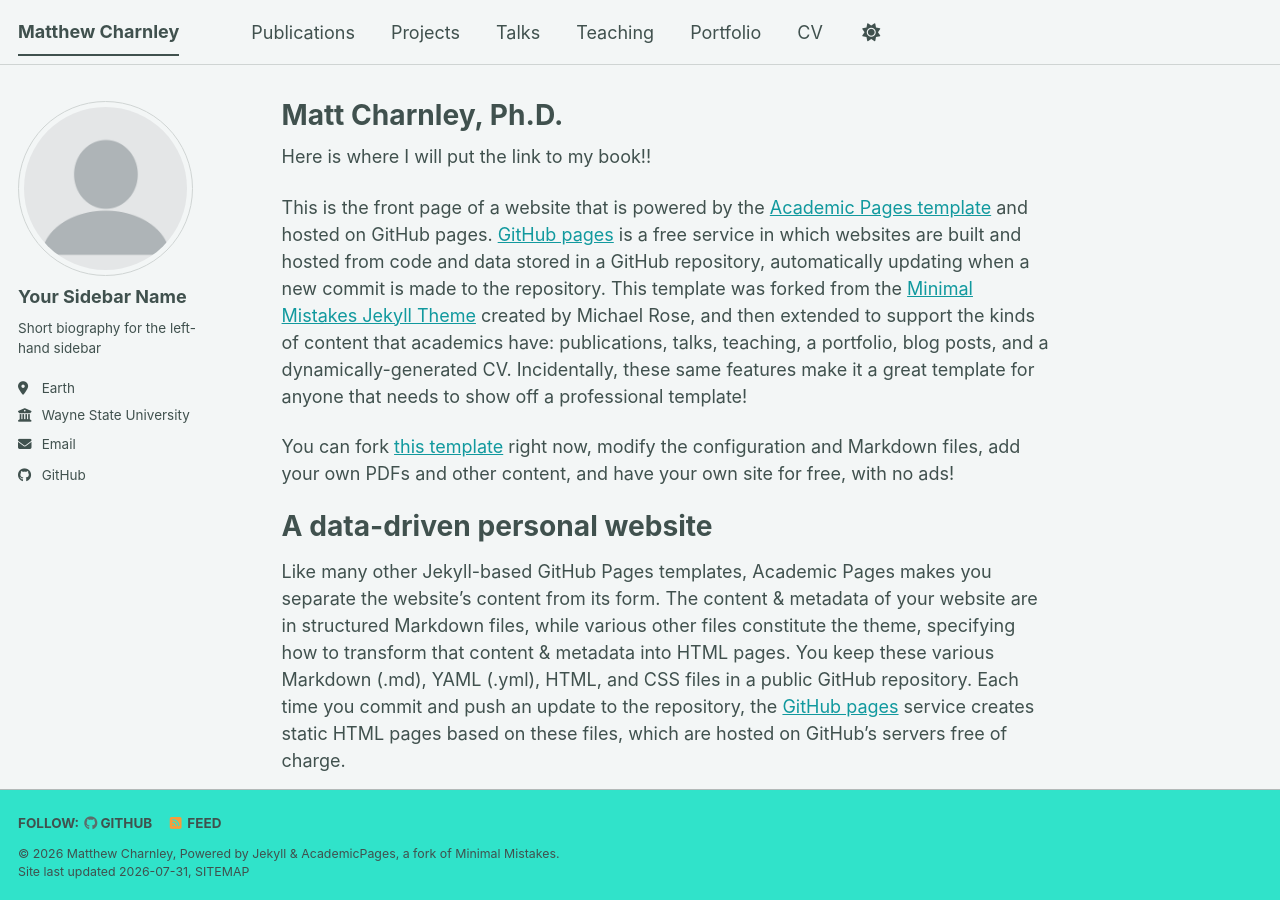
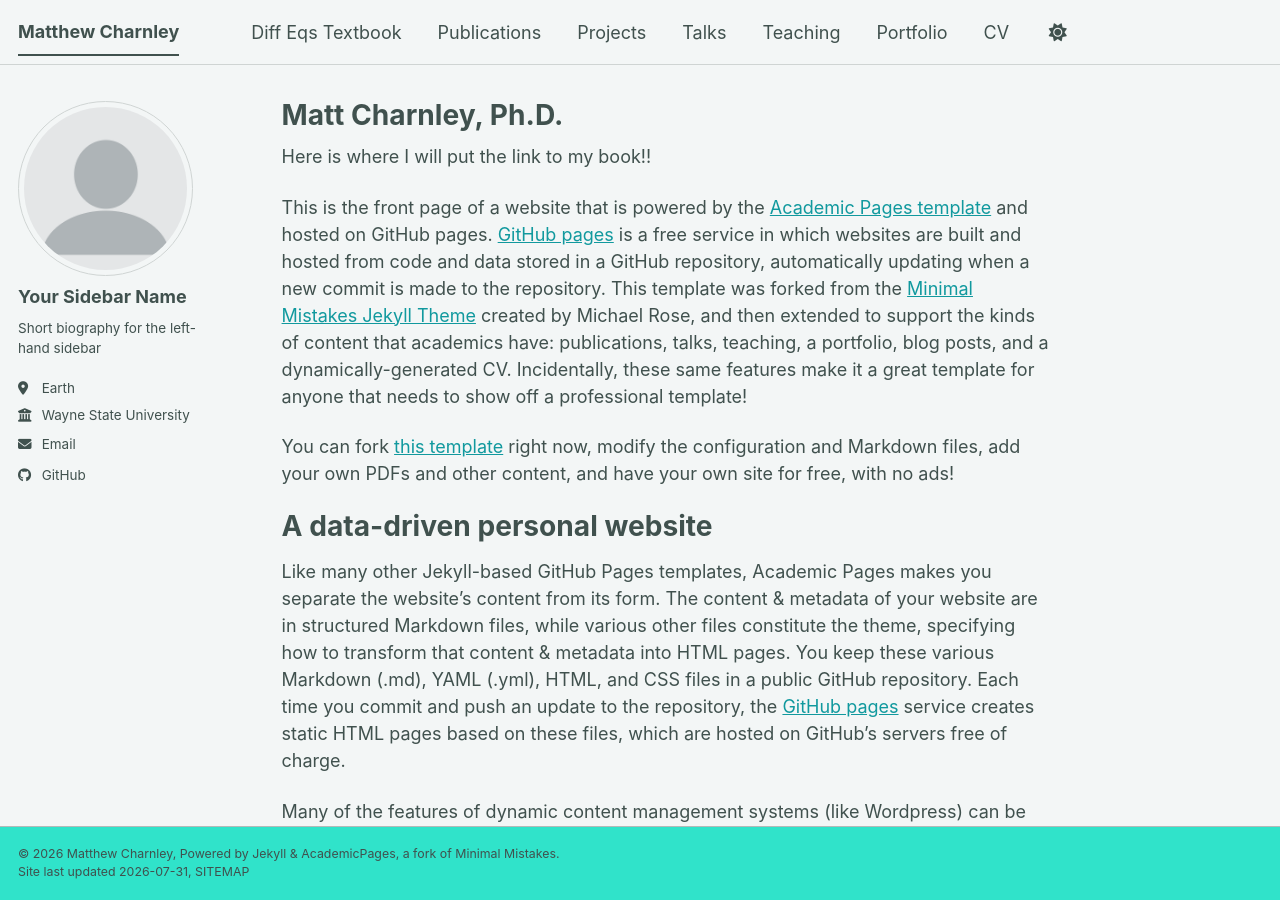
Before and after one commit to mpcharnley/mpcharnley.github.io, a Jekyll site: the page built from _pages/about.md, in a window 1280 px wide and 900 px high. Built offline with Jekyll 4.4.1, drawn with Linux system fonts in a browser that asks for light colours; a style sheet for code colours, icons or effects is not loaded.

Commit message:
Addition of Diff Eq Book page (still empty)

```diff
--- a/Gemfile
+++ b/Gemfile
@@ -9,5 +9,7 @@ group :jekyll_plugins do
   gem 'webrick', '~> 1.8'
 end
 
+gem 'wdm', '>= 0.1.0'
+gem 'tzinfo-data'
 gem 'github-pages'
 gem 'connection_pool', '2.5.0'
--- a/_data/navigation.yml
+++ b/_data/navigation.yml
@@ -8,6 +8,9 @@
 #      Markdown formatted page while the second is generated using JSON.
 
 main:
+  - title: "Diff Eqs Textbook"
+    url: /DEBook/
+
   - title: "Publications"
     url: /publications/
 
--- a/_data/ui-text.yml
+++ b/_data/ui-text.yml
@@ -21,7 +21,7 @@ en: &DEFAULT_EN
   comments_title             : "Comments"
   more_label                 : "Learn More"
   related_label              : "You May Also Enjoy"
-  follow_label               : "Follow:"
+  follow_label               : "Contact:"
   feed_label                 : "Feed"
   powered_by                 : "Powered by"
   website_label              : "Website"
--- a/_includes/author-profile.html
+++ b/_includes/author-profile.html
@@ -21,7 +21,7 @@
   </div>
 
   <div class="author__urls-wrapper">
-    <button class="btn btn--inverse">Follow</button>
+    <button class="btn btn--inverse">Contact</button>
     <ul class="author__urls social-icons">
       <!-- Font Awesome icons / Biographic information  -->
       {% if author.location %}
--- a/_includes/footer.html
+++ b/_includes/footer.html
@@ -1,23 +1,4 @@
 {% include base_path %}
-
-{% if site.author.github or site.author.bitbucket or site.atom_feed.hide != true %}
-<div class="page__footer-follow">
-  <ul class="social-icons">
-    {% if site.data.ui-text[site.locale].follow_label %}
-      <li><strong>{{ site.data.ui-text[site.locale].follow_label }}</strong></li>
-    {% endif %}
-    {% if site.author.github %}
-      <li><a href="https://github.com/{{ site.author.github }}"><i class="fab fa-github" aria-hidden="true"></i> GitHub</a></li>
-    {% endif %}
-    {% if site.author.bitbucket %}
-      <li><a href="https://bitbucket.org/{{ site.author.bitbucket }}"><i class="fab fa-bitbucket" aria-hidden="true"></i> Bitbucket</a></li>
-    {% endif %}
-    {% if site.atom_feed.hide != true %}
-    <li><a href="{% if site.atom_feed.path %}{{ site.atom_feed.path }}{% else %}{{ base_path }}/feed.xml{% endif %}"><i class="fa fa-fw fa-rss-square" aria-hidden="true"></i> {{ site.data.ui-text[site.locale].feed_label | default: "Feed" }}</a></li>
-    {% endif %}
-  </ul>
-</div>
-{% endif %}
 
 <div class="page__footer-copyright">
   &copy; {{ site.time | date: '%Y' }} {{ site.name | default: site.title }}, {{ site.data.ui-text[site.locale].powered_by | default: "Powered by" }} <a href="https://jekyllrb.com" rel="nofollow">Jekyll</a> &amp; <a href="https://github.com/academicpages/academicpages.github.io">AcademicPages</a>, a fork of <a href="https://mademistakes.com/work/minimal-mistakes-jekyll-theme/" rel="nofollow">Minimal Mistakes</a>.<br />
```
Also changed, not shown: _pages/DEBook.html (added, +8 -0 lines).
